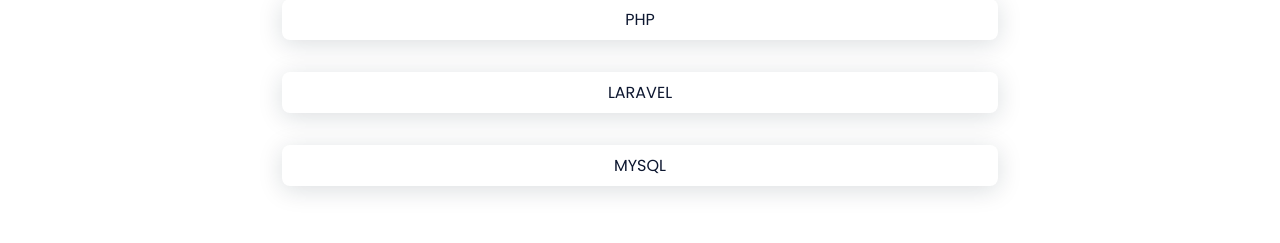
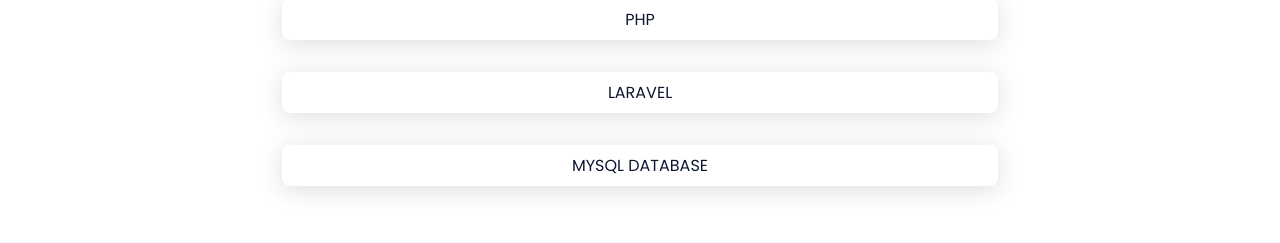
Before and after one commit to JovanTino/jovantino.gihub.io, a plain HTML site: page index.html in a window 1280 px wide. Shown: the part 1693-1936 px from the top of the page. Drawn offline with nearby package versions, Linux system fonts and the light colour scheme.

Commit message:
dadsdsad

```diff
--- a/index.html
+++ b/index.html
@@ -129,7 +129,7 @@
             </div>
             <div class="skills__data">
               <div class="skills__names">
-                <span class="skills__name">MYSQL</span>
+                <span class="skills__name">MYSQL DATABASE</span>
               </div>
             </div>
           </div>
```
